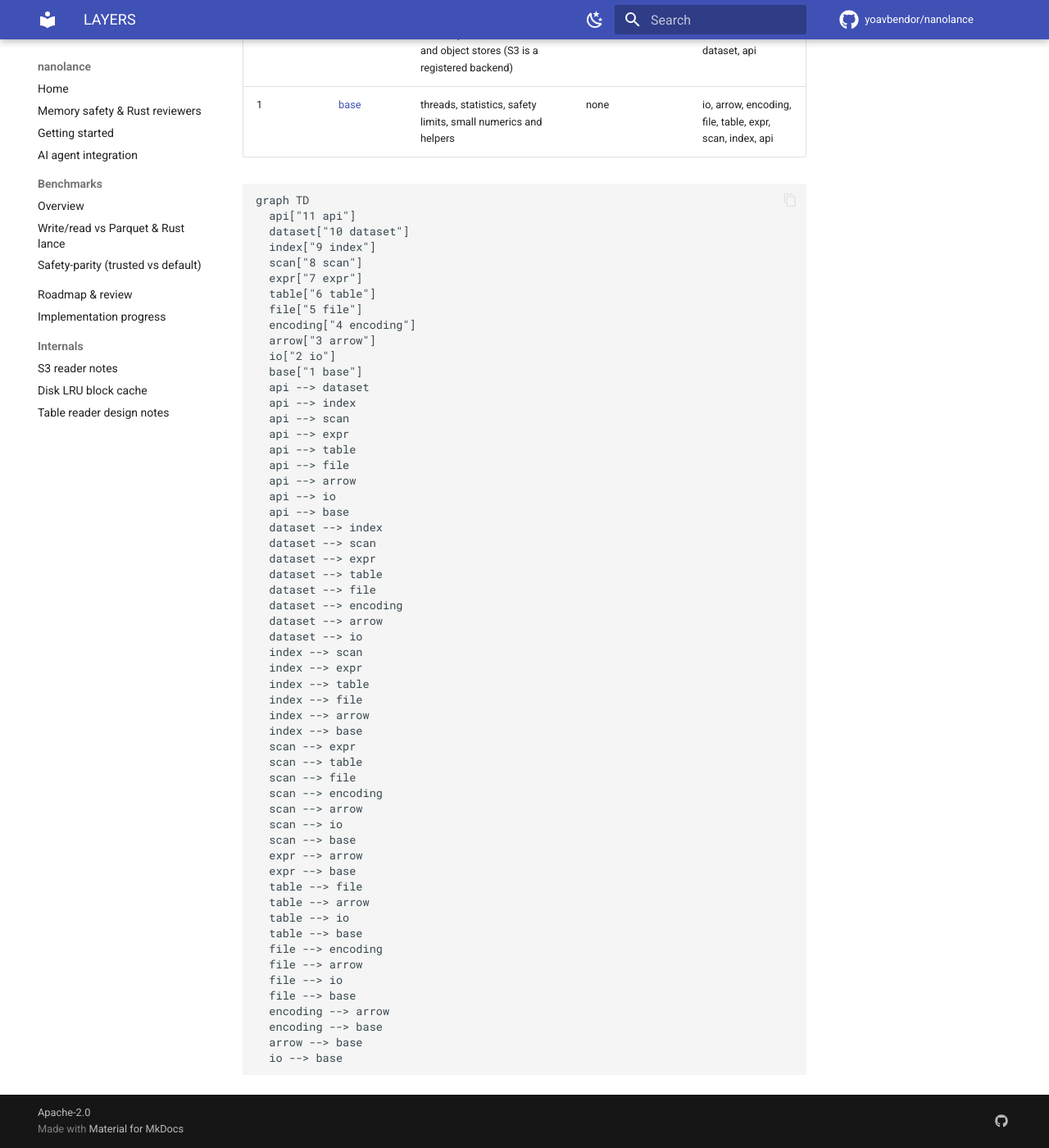
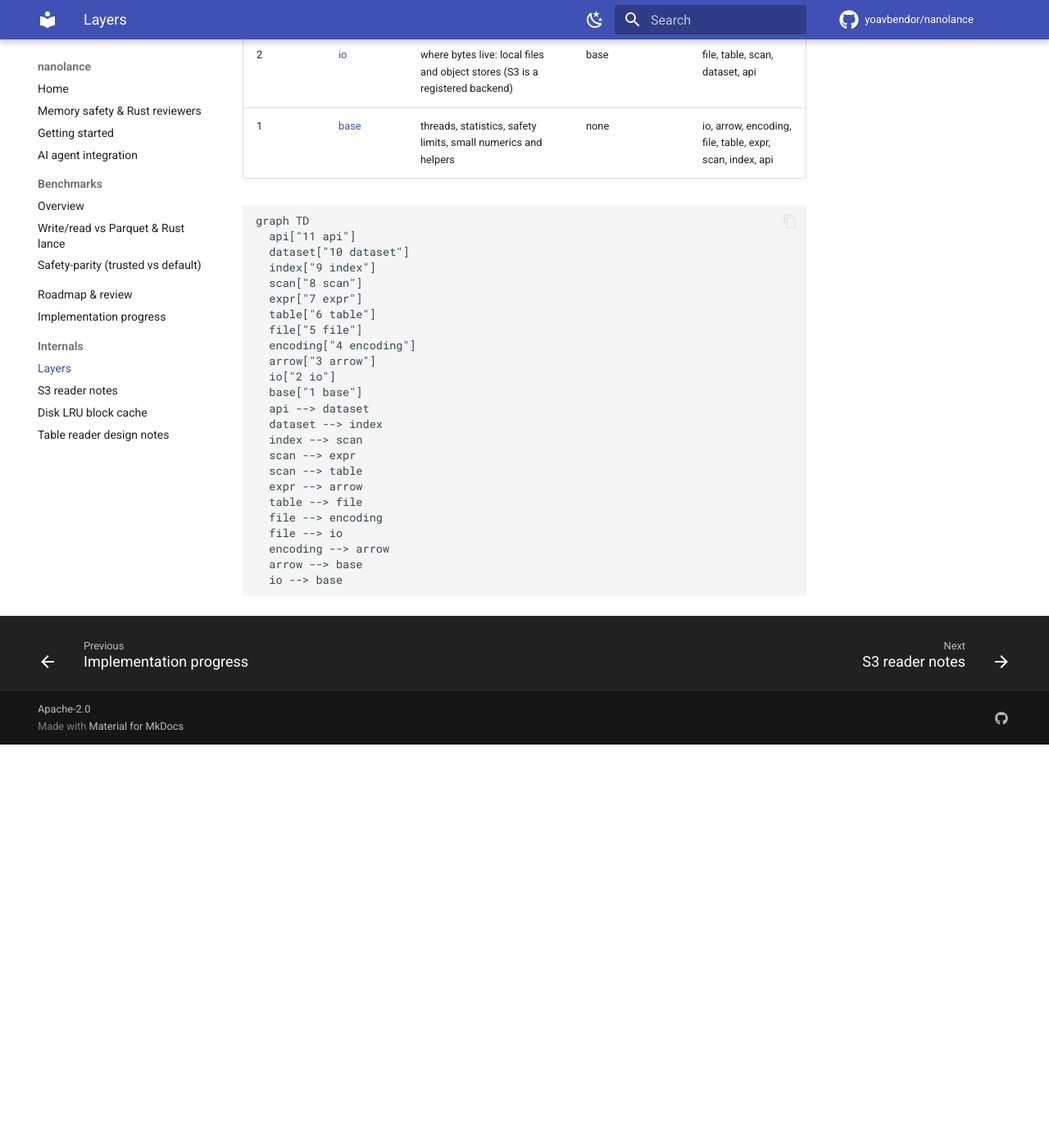
Before and after one commit to yoavbendor/nanolance, an MkDocs documentation site: the page built from docs/LAYERS.md, in a window 1280 px wide and 1400 px high, scrolled down 1098 px. Shown: the whole window at 82% size. Built offline with MkDocs 1.6.1 and Material for MkDocs 9.7.7, drawn with Linux system fonts in a browser that asks for light colours; comment, search, counter and statistics services are not loaded; after the commit the page ends 2006 px from its top, so only the background shows below that; some of the changed text lies outside the part shown.

Commit message:
docs: draw the layer diagram without implied arrows; LAYERS.md in the docs nav
The diagram drew every direct include, 45 arrows. It now leaves out the arrows another path
already implies (the transitive reduction), 12 arrows from api down to base; the table still
lists every direct use. docs/LAYERS.md is in the mkdocs navigation.

Claude-Session: https://claude.ai/code/session_014PGy9PK68gHvyR8T1r5ueY

````diff
--- a/docs/LAYERS.md
+++ b/docs/LAYERS.md
@@ -33,47 +33,15 @@ graph TD
   io["2 io"]
   base["1 base"]
   api --> dataset
-  api --> index
-  api --> scan
-  api --> expr
-  api --> table
-  api --> file
-  api --> arrow
-  api --> io
-  api --> base
   dataset --> index
-  dataset --> scan
-  dataset --> expr
-  dataset --> table
-  dataset --> file
-  dataset --> encoding
-  dataset --> arrow
-  dataset --> io
   index --> scan
-  index --> expr
-  index --> table
-  index --> file
-  index --> arrow
-  index --> base
   scan --> expr
   scan --> table
-  scan --> file
-  scan --> encoding
-  scan --> arrow
-  scan --> io
-  scan --> base
   expr --> arrow
-  expr --> base
   table --> file
-  table --> arrow
-  table --> io
-  table --> base
   file --> encoding
-  file --> arrow
   file --> io
-  file --> base
   encoding --> arrow
-  encoding --> base
   arrow --> base
   io --> base
 ```
--- a/mkdocs.yml
+++ b/mkdocs.yml
@@ -73,6 +73,7 @@ nav:
   - Roadmap & review: OPTIMIZATION_PLAN.md
   - Implementation progress: PROGRESS.md
   - Internals:
+      - Layers: LAYERS.md
       - S3 reader notes: s3_reader_notes.md
       - Disk LRU block cache: disk-lru-block-cache.md
       - Table reader design notes: lance_table_reader_plan.md
````
Also changed, not shown: other parts of docs/LAYERS.md (+1 -1 lines), 1 other file.
